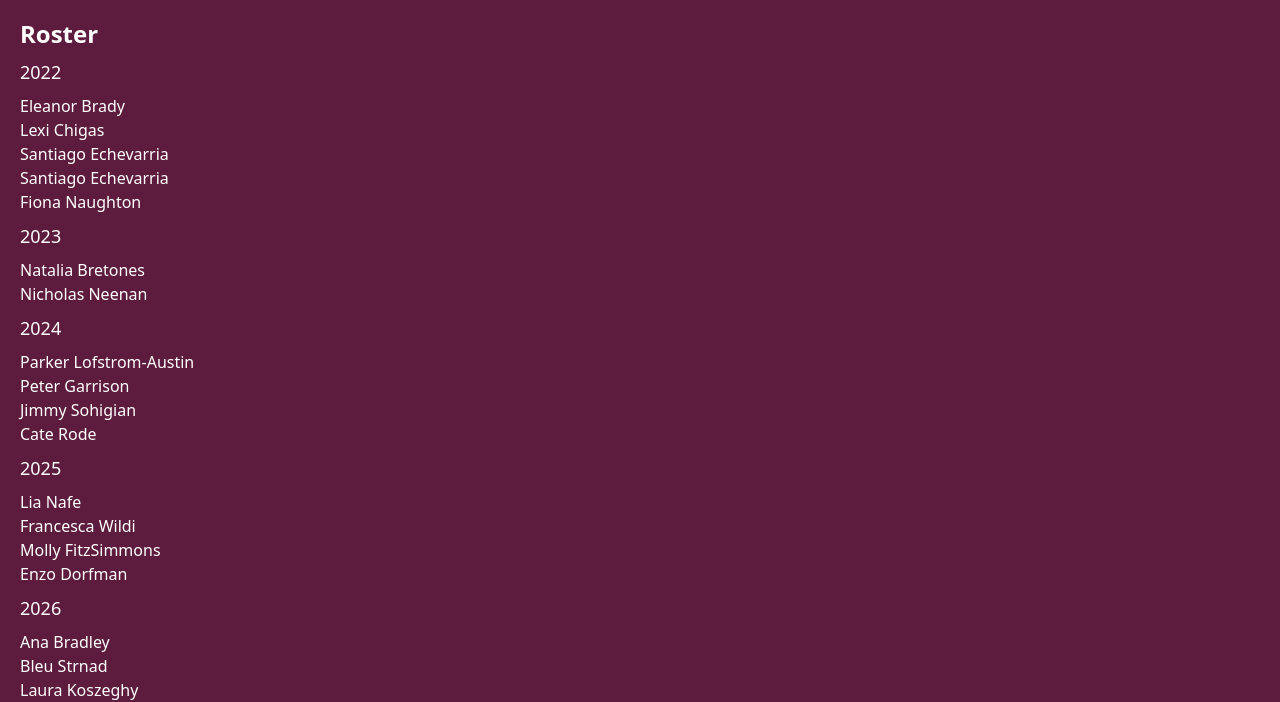
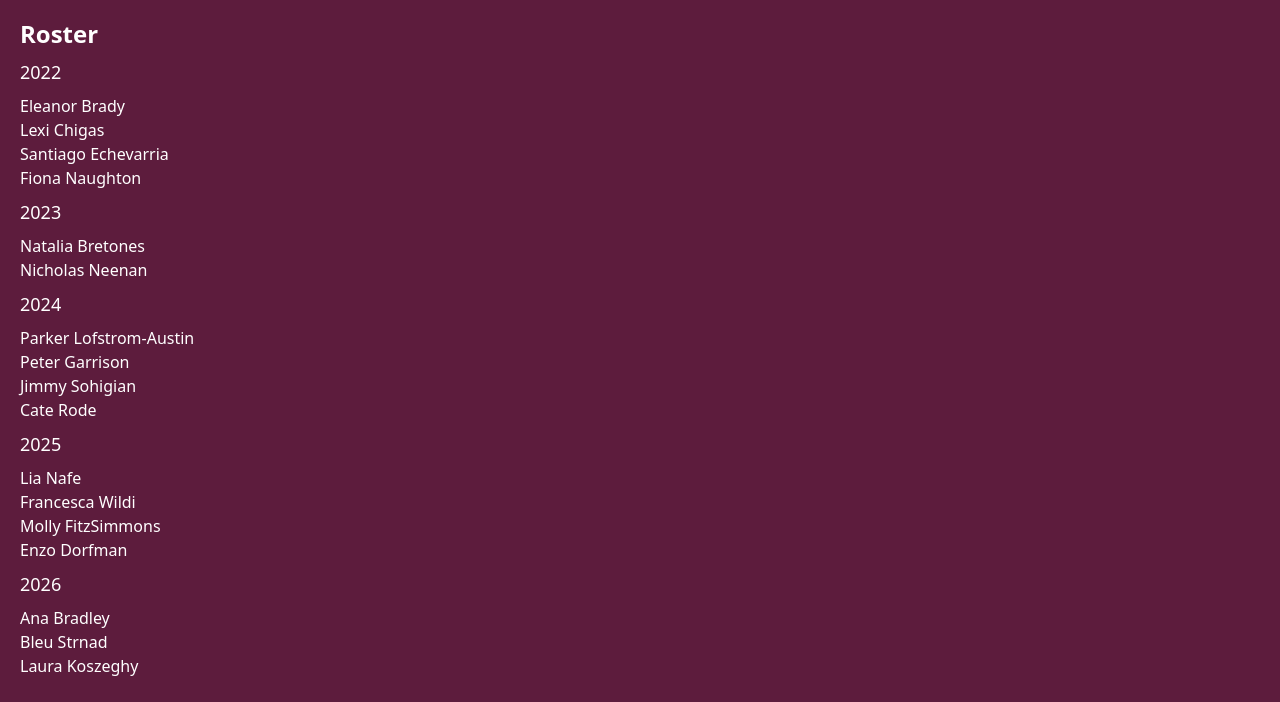
Before and after one commit to bleusos/loyolasailing, a website: page roster.html in a window 1280 px wide. Shown: the part 146-848 px from the top of the page. After the commit the page ends 824 px from the top, so only its background shows below. Drawn offline with Linux system fonts and the light colour scheme.

Commit message:
third commit

```diff
--- a/roster.html
+++ b/roster.html
@@ -26,7 +26,6 @@
     <p class="text-loyola-100 ml-5 mt-2">Eleanor Brady</p>
     <p class="text-loyola-100 ml-5">Lexi Chigas</p>
     <p class="text-loyola-100 ml-5">Santiago Echevarria</p>
-    <p class="text-loyola-100 ml-5">Santiago Echevarria</p>
     <p class="text-loyola-100 ml-5">Fiona Naughton</p>
   <p class="text-loyola-100 text-lg font-medium ml-5 mt-2">2023</p>
     <p class="text-loyola-100 ml-5 mt-2">Natalia Bretones</p>
```
